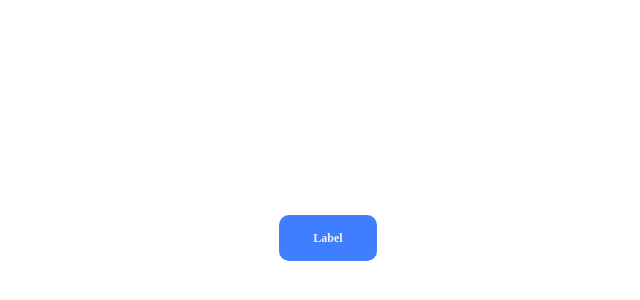
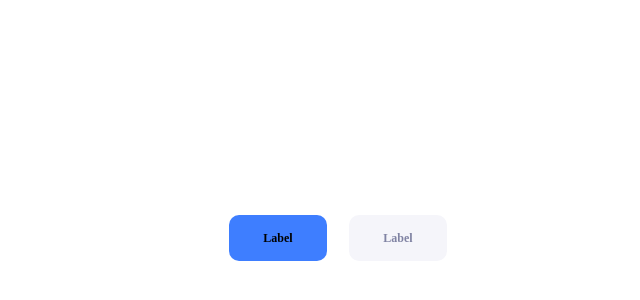
Before and after one commit to i1DP/dashboard, a React (Vite) app: page / in a window 1280 px wide. Shown: the part 162-462 px from the top of the page, without its empty margins (312-952 px from the left). Built offline with nearby package versions, Linux system fonts and the light colour scheme; a web font is replaced by a local one.

Commit message:
hover | disabled btn

```diff
--- a/src/App.tsx
+++ b/src/App.tsx
@@ -1,5 +1,5 @@
+import Main from './components/Main/Main'
 import './app.scss'
-import Main from './components/Main/Main'
 
 function App() {
   return (
--- a/src/components/Button/Button.tsx
+++ /dev/null
@@ -1,20 +0,0 @@
-import "./button.scss"
-import {FC} from "react"
-
-interface Button {
-    className?: string;
-    label?: string
-    onClick?: () => void;
-  }
-
-const Button: FC<Button> = (props) => {
-    const { className, label, onClick } = props;
-
-    return (
-        <>
-            <button className={className ? `button ${className}` : "button"} onClick={onClick}>{label}</button>
-        </>
-    )
-}
-
-export default Button;
--- a/src/components/Main/Main.scss
+++ b/src/components/Main/Main.scss
@@ -1,11 +1,10 @@
 .Main {
-    display: grid;
     width: 100%;
-    justify-content: flex-end;
-    align-items: flex-end;
 }
 
-.img {
-    width: 500px;
-    height: 500px;
+.items {
+    display: flex;
+    justify-content: space-between;
+    width: 100%;
+    margin: 10px;
 }
--- a/src/components/Main/Main.tsx
+++ b/src/components/Main/Main.tsx
@@ -1,17 +1,19 @@
 import {FC, useState } from "react";
+import Button from "../inputs/Button/Button";
 import "./main.scss"
-import Button from "../Button/Button";
 const Main: FC = () => {
-    const [active, setActive] = useState(true)
+    const [disabled, setDisabled] = useState(true)
 
     const changeButton = () => {
-        setActive(!active)
-        console.log(active);
+        setDisabled(!disabled)
     }
 
     return (
         <div className="Main">
-            <Button className={ active ? "active" : "disable"} label={"Label"} onClick={changeButton}/>
+            <div className="items">
+                <Button label={"Label"} onClick={changeButton}/>
+                <Button label={"Label"} disabled={disabled}/>
+            </div>
         </div>
     )
 }
--- /dev/null
+++ b/src/components/inputs/Button/Button.tsx
@@ -0,0 +1,18 @@
+import {FC} from "react"
+import "./button.scss"
+
+interface Button {
+    label?: string
+    disabled?: boolean;
+    onClick?: () => void;
+  }
+
+const Button: FC<Button> = (props) => {
+    const { label, disabled, onClick } = props;
+
+    return (
+        <button className={"button"} disabled={disabled}  onClick={onClick}>{label}</button>
+    )
+}
+
+export default Button;
--- a/src/components/Button/button.scss
+++ b/src/components/inputs/Button/button.scss
@@ -15,10 +15,11 @@
     justify-content: center;
 }
 
-.active {
-    color:whitesmoke;
+button:hover {
+    background: rgba(62, 126, 255, 0.75)
 }
 
-.disable {
-    background: grey;
+button:disabled {
+    background: #F5F5FA;
+    color: #8083A3;
 }
--- a/src/index.css
+++ b/src/index.css
@@ -47,13 +47,7 @@ button {
   cursor: pointer;
   transition: border-color 0.25s;
 }
-button:hover {
-  border-color: #646cff;
-}
-button:focus,
-button:focus-visible {
-  outline: 4px auto -webkit-focus-ring-color;
-}
+
 
 @media (prefers-color-scheme: light) {
   :root {
```
